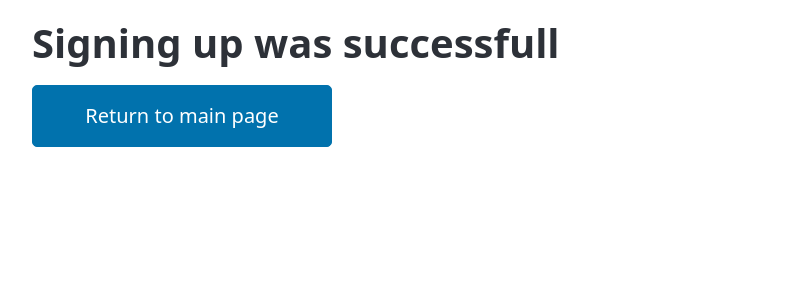
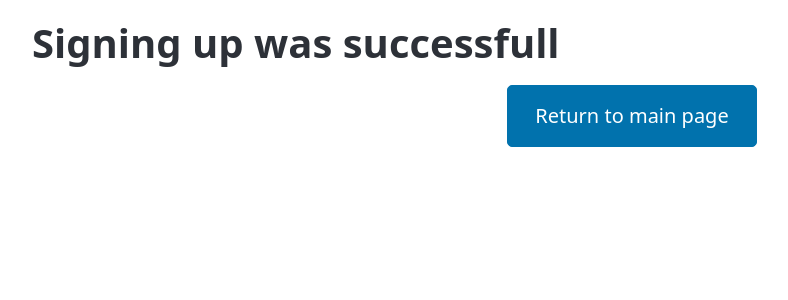
Before and after one commit to OatLatteMan/Git_Lections, a Django app: template Projects/test_project/myapp/templates/signup_success.html in a window 1280 px wide. Shown: the top 300 px of the page, without its empty margins (8-796 px from the left). Run offline with Django 5.2, Linux system fonts and the light colour scheme; the template is opened without the code that fills it, so the values that code supplies are empty; some libraries are stand-ins or nearby versions.

Commit message:
slight modifying

```diff
--- a/Projects/test_project/myapp/templates/signup_failed.html
+++ b/Projects/test_project/myapp/templates/signup_failed.html
@@ -10,7 +10,11 @@
     <main class="container">
         <form action="/signup/">
             <h1>Signing up was unsuccessfull. Try Again</h1>
-            <button type="submit">Return to main page</button>
+            <div class="button" style="display: flex; justify-content: center;">
+                <button type="submit" style="max-width: 250px;">
+                    Return to main page
+                </button>
+            </div>
         </form>
     </main>
 </body>
--- a/Projects/test_project/myapp/templates/signup_success.html
+++ b/Projects/test_project/myapp/templates/signup_success.html
@@ -10,9 +10,11 @@
     <main class="container">
         <form action="/signup">
             <h1>Signing up was successfull</h1>
-            <button type="submit" style="max-width: 300px; align-self: center;">
-                Return to main page
-            </button>
+            <div class="button" style="display: flex; justify-content: center;">
+                <button type="submit" style="max-width: 250px;">
+                    Return to main page
+                </button>
+            </div>
         </form>
     </main>
 </body>
```
